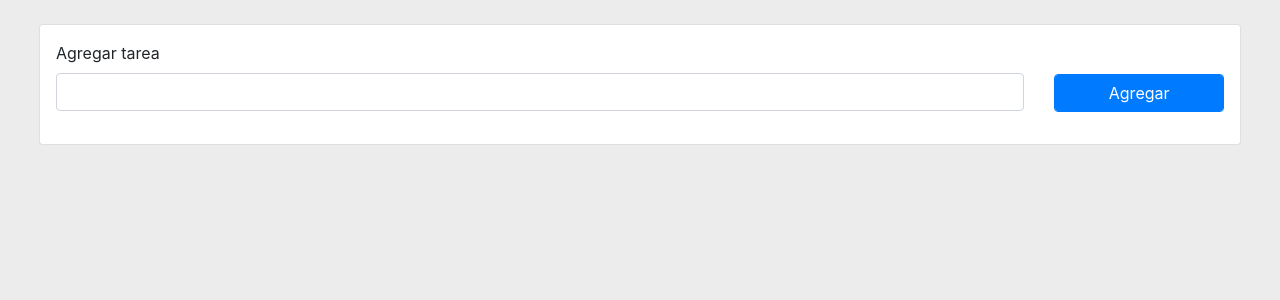
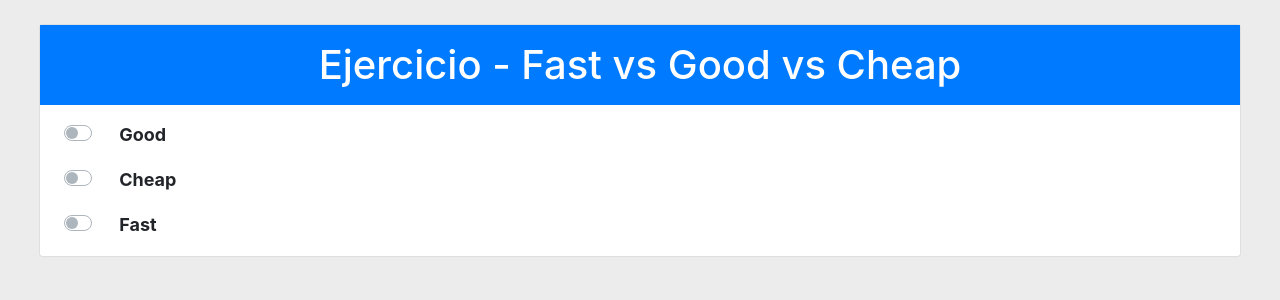
Before and after one commit to luis42/reactnetlify, a React (Create React App) app: page / in a window 1280 px wide. Shown: the top 300 px of the page. Built offline with nearby package versions, Linux system fonts and the light colour scheme.

Commit message:
* Se agrega nueva tarea de cheap and good and fast

```diff
--- a/src/App.jsx
+++ b/src/App.jsx
@@ -1,4 +1,3 @@
-/* eslint-disable jsx-a11y/label-has-associated-control */
 /* eslint-disable react/react-in-jsx-scope */
 import { useState } from 'react';
 import { useForm } from 'react-hook-form';
@@ -7,11 +6,13 @@ import './App.css';
 // Styles
 import 'bootstrap/dist/css/bootstrap.css';
 import { Button, ButtonGroup, Card } from 'react-bootstrap';
+import ToggleButton from 'react-bootstrap/ToggleButton';
 
 function App() {
   const { register, handleSubmit, errors } = useForm();
   // const [count, setCount] = useState();
   const [homeWork, setHomeWork] = useState([]);
+  const [groupSwitch, setGroupSwitch] = useState({ good: false, cheap: false, fast: false });
   // useEffect(() => {
   //   setInterval(() => {
   //     const date = new Date();
@@ -36,91 +37,176 @@ function App() {
   //   setCount(hours);
   // }, []);
 
-  const onSubmit = data =>
-    setHomeWork(v => {
-      const a = [...v];
-      a.push(data['add-home-work']);
-      return a;
+  // const onSubmit = data =>
+  //   setHomeWork(v => {
+  //     const a = [...v];
+  //     a.push(data['add-home-work']);
+  //     return a;
+  //   });
+
+  const changeInFunctionSelect = e =>
+    setGroupSwitch(event => {
+      const temp = { ...event, [e.target.name]: e.target.checked };
+      switch (e.target.name) {
+        case 'good':
+          if (temp.fast && temp.cheap) temp.fast = false;
+          break;
+        case 'cheap':
+          if (temp.good && temp.fast) temp.good = false;
+          break;
+        case 'fast':
+          if (temp.good && temp.cheap) temp.cheap = false;
+          break;
+        default:
+          break;
+      }
+
+      return temp;
     });
 
   return (
-    <>
-      <div className="container-fluid">
-        <div className="card m-4">
-          <div className="d-flex flex-column bd-highlight m-3 ">
-            <form onSubmit={handleSubmit(onSubmit)}>
-              <div className="row">
-                <div className="form-group col-12 col-md-10">
-                  <label htmlFor="exampleInputEmail1">Agregar tarea</label>
-                  <input
-                    type="text"
-                    className="form-control"
-                    id="home-work"
-                    name="add-home-work"
-                    ref={register({ required: { message: 'Agregue una tarea.', value: true } })}
-                  />
-                  {errors['add-home-work'] && <span className="text-danger m-2">{errors['add-home-work'].message}</span>}
-                </div>
-                <div className="form-group col-12 col-md-2">
-                  <label htmlFor="q" className="pb-5" />
-                  <Button type="submit" variant="primary" className="form-control">
-                    Agregar
-                  </Button>
-                </div>
-              </div>
-            </form>
-          </div>
+    // eslint-disable-next-line react/react-in-jsx-scope
+    <div className="container-fluid">
+      <div className="card m-4">
+        <h1 className="p-3 mb-3 bg-primary text-white" style={{ textAlign: 'center' }}>
+          Ejercicio - Fast vs Good vs Cheap
+        </h1>
+
+        <div className="custom-control custom-switch " style={{ marginLeft: 'inherit', fontSize: 30 }}>
+          <input
+            className="custom-control-input"
+            type="checkbox"
+            id="switchGood"
+            checked={groupSwitch.good}
+            name="good"
+            onChange={changeInFunctionSelect}
+          />
+          <label
+            className="custom-control-label"
+            htmlFor="switchGood"
+            style={{ paddingLeft: '1.2rem', fontWeight: groupSwitch.good ? 'lighter' : 'bold', fontSize: 18 }}
+          >
+            Good
+          </label>
         </div>
 
-        <div className="row m-2">
-          {homeWork.map(home => (
-            <div className="col-6 col-md-3 mb-2">
-              <Card border="success" key={home} text="black" style={{ width: '18rem' }} className="text-center">
-                <Card.Header>Card</Card.Header>
-                <Card.Body>
-                  <Card.Title>Tarea </Card.Title>
-                  <Card.Text>{home}</Card.Text>
-                  <Card.Link
-                    href="#"
-                    onClick={e => {
-                      setHomeWork(v => v.filter(f => f !== home));
-                      e.preventDefault();
-                    }}
-                  >
-                    Eliminar
-                  </Card.Link>
-                  <Card.Link href="#">Editar</Card.Link>
-                  <ButtonGroup aria-label="Basic example">
-                    <Button variant="secondary">Left</Button>
-                    <Button variant="secondary">Middle</Button>
-                    <Button variant="secondary">Right</Button>
-                  </ButtonGroup>
-                </Card.Body>
-              </Card>
-            </div>
-          ))}
+        <div className="custom-control custom-switch" style={{ marginLeft: 'inherit', fontSize: 30 }}>
+          <input
+            type="checkbox"
+            className="custom-control-input"
+            id="switchCheap"
+            checked={groupSwitch.cheap}
+            name="cheap"
+            onChange={changeInFunctionSelect}
+          />
+          <label
+            className="custom-control-label"
+            htmlFor="switchCheap"
+            style={{ paddingLeft: '1.2rem', fontSize: 18, fontWeight: groupSwitch.cheap ? 'lighter' : 'bold' }}
+          >
+            Cheap
+          </label>
+        </div>
+
+        <div className="custom-control custom-switch" style={{ marginLeft: 'inherit', fontSize: 30 }}>
+          <input
+            type="checkbox"
+            className="custom-control-input"
+            id="switchFast"
+            checked={groupSwitch.fast}
+            name="fast"
+            onChange={changeInFunctionSelect}
+          />
+          <label
+            className="custom-control-label"
+            htmlFor="switchFast"
+            style={{ paddingLeft: '1.2rem', fontSize: 18, fontWeight: groupSwitch.fast ? 'lighter' : 'bold' }}
+          >
+            Fast
+          </label>
         </div>
       </div>
-      {/* <div className="App">
-        <header className="App-header">
-          <img src={logo} className="App-logo" alt="logo" />
-          <p>
-            Edit <code>src/App.js</code> and save to reload.
-          </p>
-          <a className="App-link" href="https://reactjs.org" target="_blank" rel="noopener noreferrer">
-            Learn React
-          </a>
-          <h1>Hola Sandy próximamente tendré una página web </h1>
-          <h3>{`La hora es ${count ?? 'Esperando'}`}</h3>
-        </header>
-        <div className="input-direction back-fond">
-          <input className="input-property" placeholder="Ingresa tu tarea" />
-          <button onClick={() => alert('Agregar')}> Agregar</button>
-        </div>
-        <h1>Proximamente</h1>
-      </div> */}
-    </>
+    </div>
   );
+
+  // return (
+  //   <>
+  //     <div className="container-fluid">
+  //       <div className="card m-4">
+  //         <div className="d-flex flex-column bd-highlight m-3 ">
+  //           <form onSubmit={handleSubmit(onSubmit)}>
+  //             <div className="row">
+  //               <div className="form-group col-12 col-md-10">
+  //                 <label htmlFor="exampleInputEmail1">Agregar tarea</label>
+  //                 <input
+  //                   type="text"
+  //                   className="form-control"
+  //                   id="home-work"
+  //                   name="add-home-work"
+  //                   ref={register({ required: { message: 'Agregue una tarea.', value: true } })}
+  //                 />
+  //                 {errors['add-home-work'] && <span className="text-danger m-2">{errors['add-home-work'].message}</span>}
+  //               </div>
+  //               <div className="form-group col-12 col-md-2">
+  //                 <label htmlFor="q" className="pb-5" />
+  //                 <Button type="submit" variant="primary" className="form-control">
+  //                   Agregar
+  //                 </Button>
+  //               </div>
+  //             </div>
+  //           </form>
+  //         </div>
+  //       </div>
+
+  //       <div className="row m-2">
+  //         {homeWork.map(home => (
+  //           <div className="col-6 col-md-3 mb-2">
+  //             <Card border="success" key={home} text="black" style={{ width: '18rem' }} className="text-center">
+  //               <Card.Header>Card</Card.Header>
+  //               <Card.Body>
+  //                 <Card.Title>Tarea </Card.Title>
+  //                 <Card.Text>{home}</Card.Text>
+  //                 <Card.Link
+  //                   href="#"
+  //                   onClick={e => {
+  //                     setHomeWork(v => v.filter(f => f !== home));
+  //                     e.preventDefault();
+  //                   }}
+  //                 >
+  //                   Eliminar
+  //                 </Card.Link>
+  //                 <Card.Link href="#">Editar</Card.Link>
+  //                 <ButtonGroup aria-label="Basic example">
+  //                   <Button variant="secondary">Left</Button>
+  //                   <Button variant="secondary">Middle</Button>
+  //                   <Button variant="secondary">Right</Button>
+  //                 </ButtonGroup>
+  //               </Card.Body>
+  //             </Card>
+  //           </div>
+  //         ))}
+  //       </div>
+  //     </div>
+  //     {/* <div className="App">
+  //       <header className="App-header">
+  //         <img src={logo} className="App-logo" alt="logo" />
+  //         <p>
+  //           Edit <code>src/App.js</code> and save to reload.
+  //         </p>
+  //         <a className="App-link" href="https://reactjs.org" target="_blank" rel="noopener noreferrer">
+  //           Learn React
+  //         </a>
+  //         <h1>Hola Sandy próximamente tendré una página web </h1>
+  //         <h3>{`La hora es ${count ?? 'Esperando'}`}</h3>
+  //       </header>
+  //       <div className="input-direction back-fond">
+  //         <input className="input-property" placeholder="Ingresa tu tarea" />
+  //         <button onClick={() => alert('Agregar')}> Agregar</button>
+  //       </div>
+  //       <h1>Proximamente</h1>
+  //     </div> */}
+  //   </>
+  // );
 }
 
 export default App;
```
